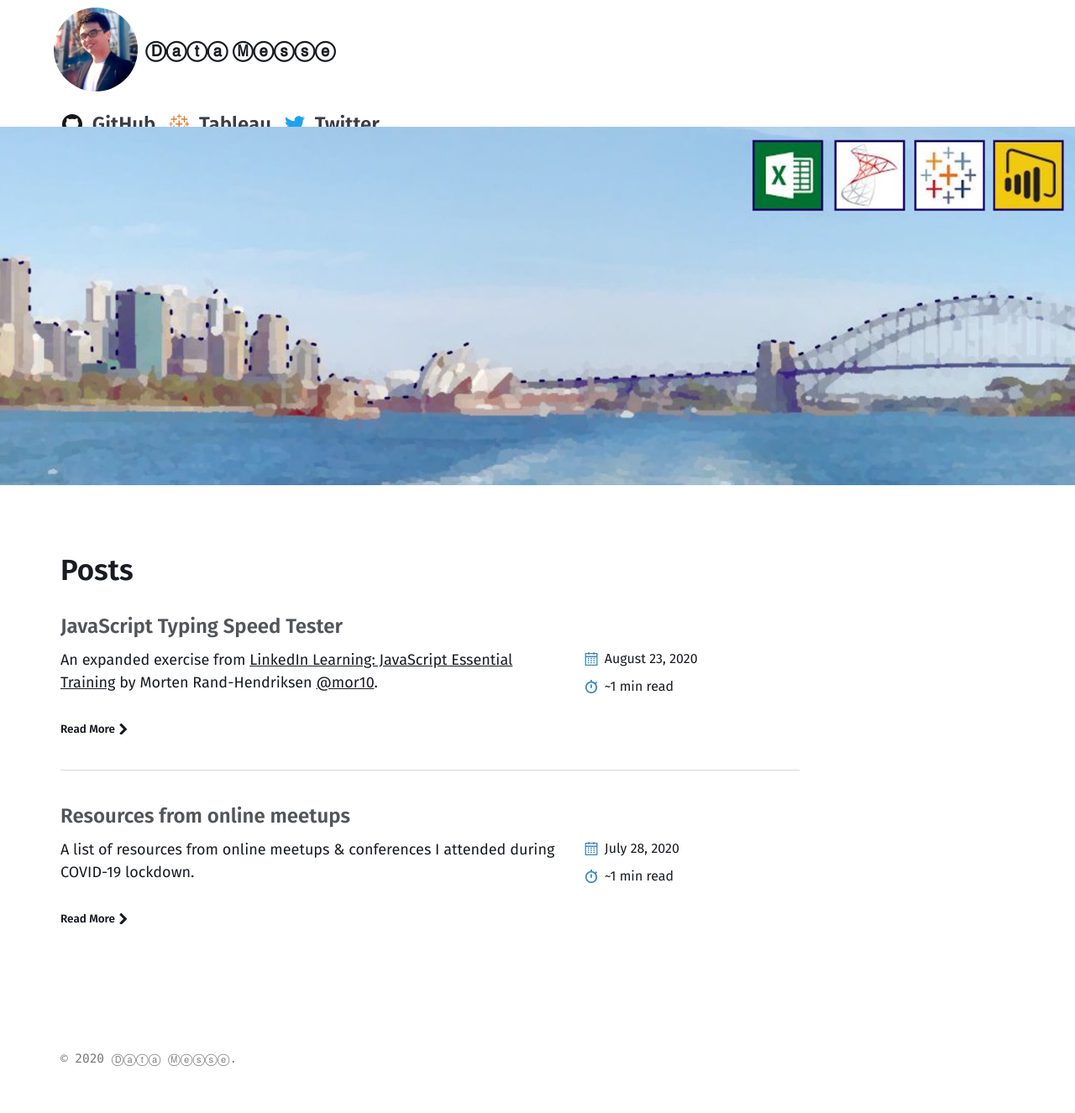
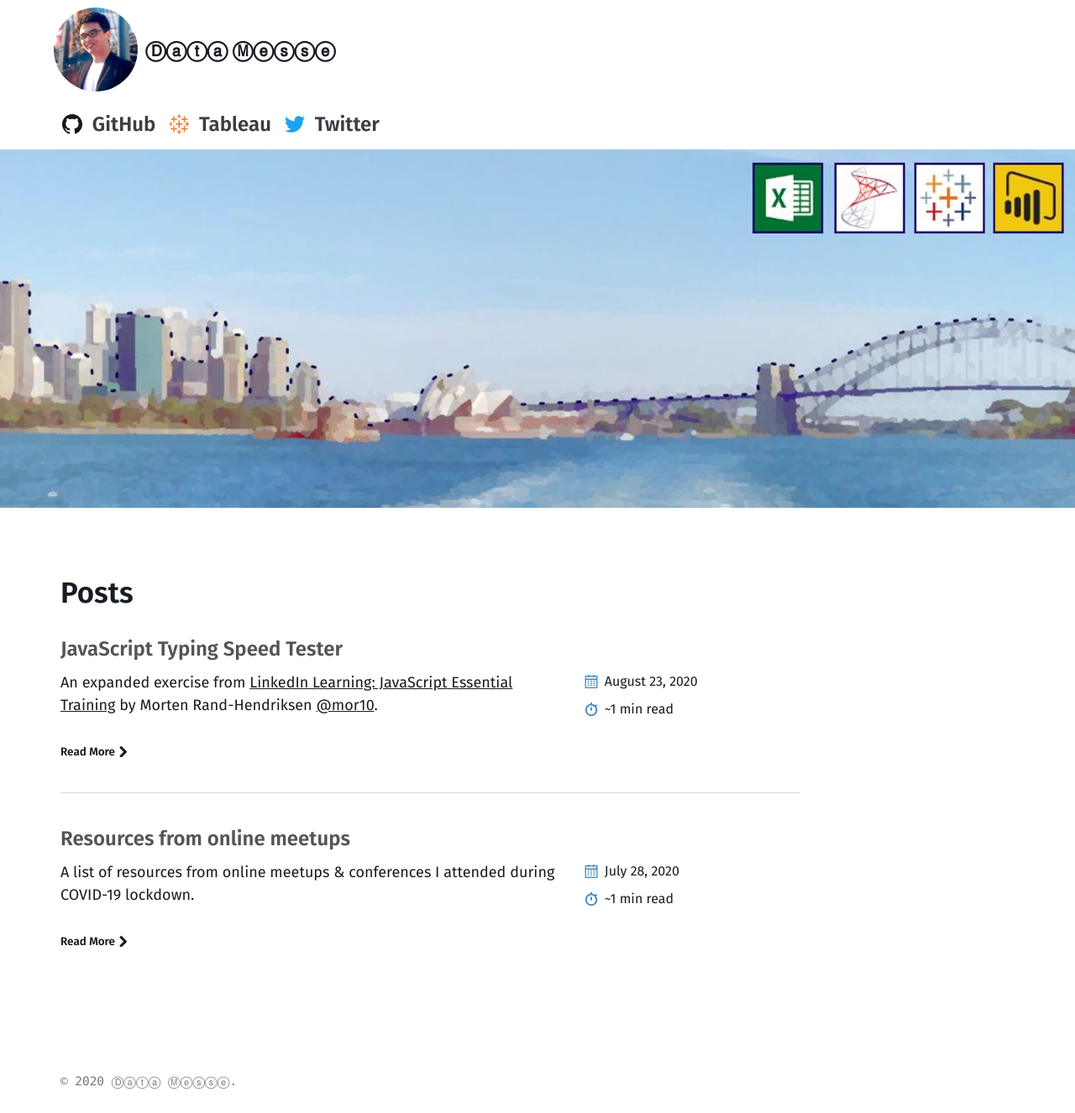
Before and after one commit to datamesse/blog, a Jekyll site: the page built from index.md, in a window 1280 px wide. Shown: the whole page at 84% size. Built offline with Jekyll 4.4.1, drawn with Linux system fonts in a browser that asks for light colours; before the commit the page ends 1299 px from its top, so only the background shows below that.

Commit message:
Update _intro.scss

```diff
--- a/_sass/basically-basic/_intro.scss
+++ b/_sass/basically-basic/_intro.scss
@@ -4,7 +4,7 @@
 
 .intro {
   margin: 1rem 0;
-  padding-top: 0.5rem;
+  padding-top: 2rem;
   padding-bottom: 0.5rem;
 }
 
```
